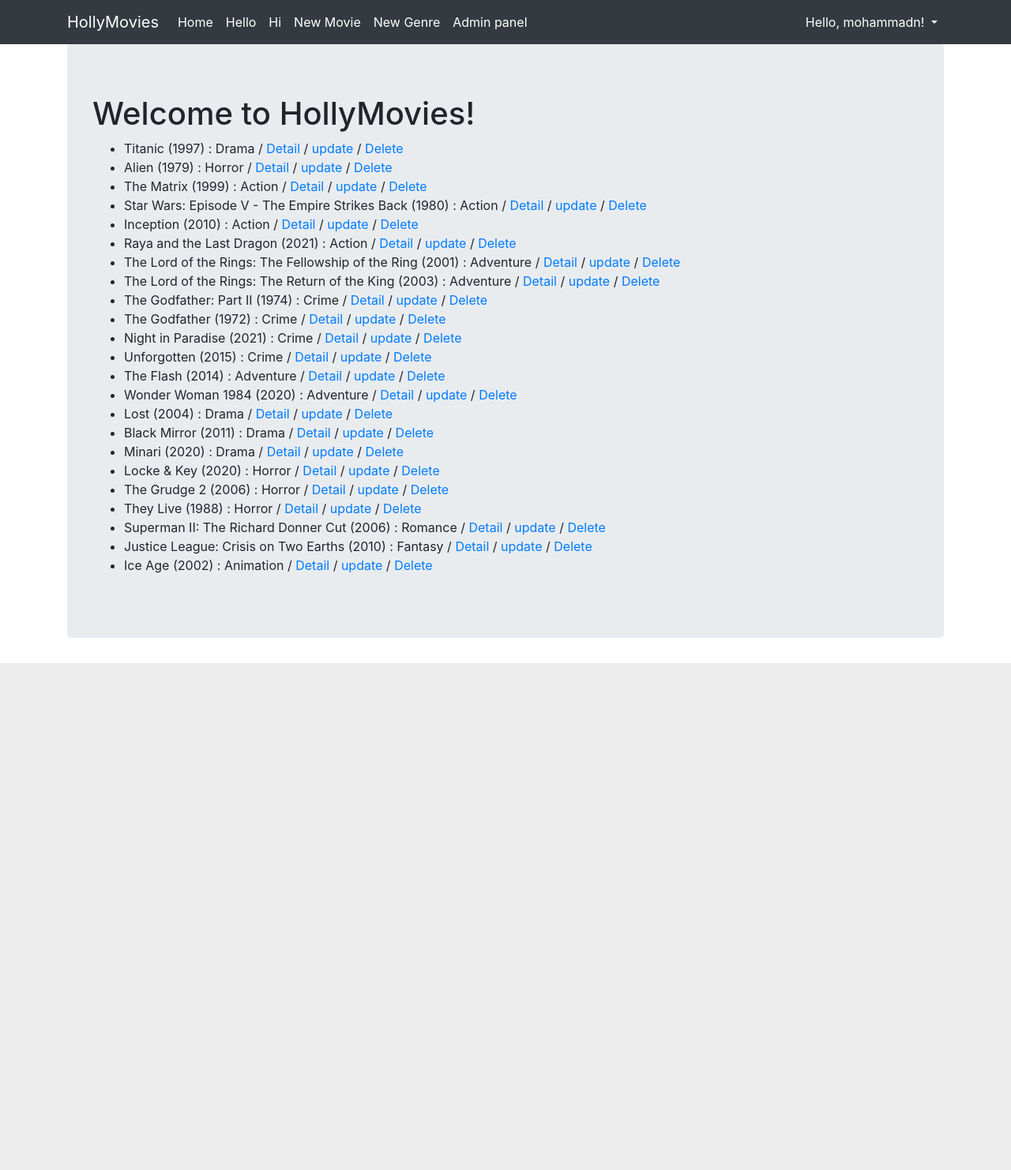
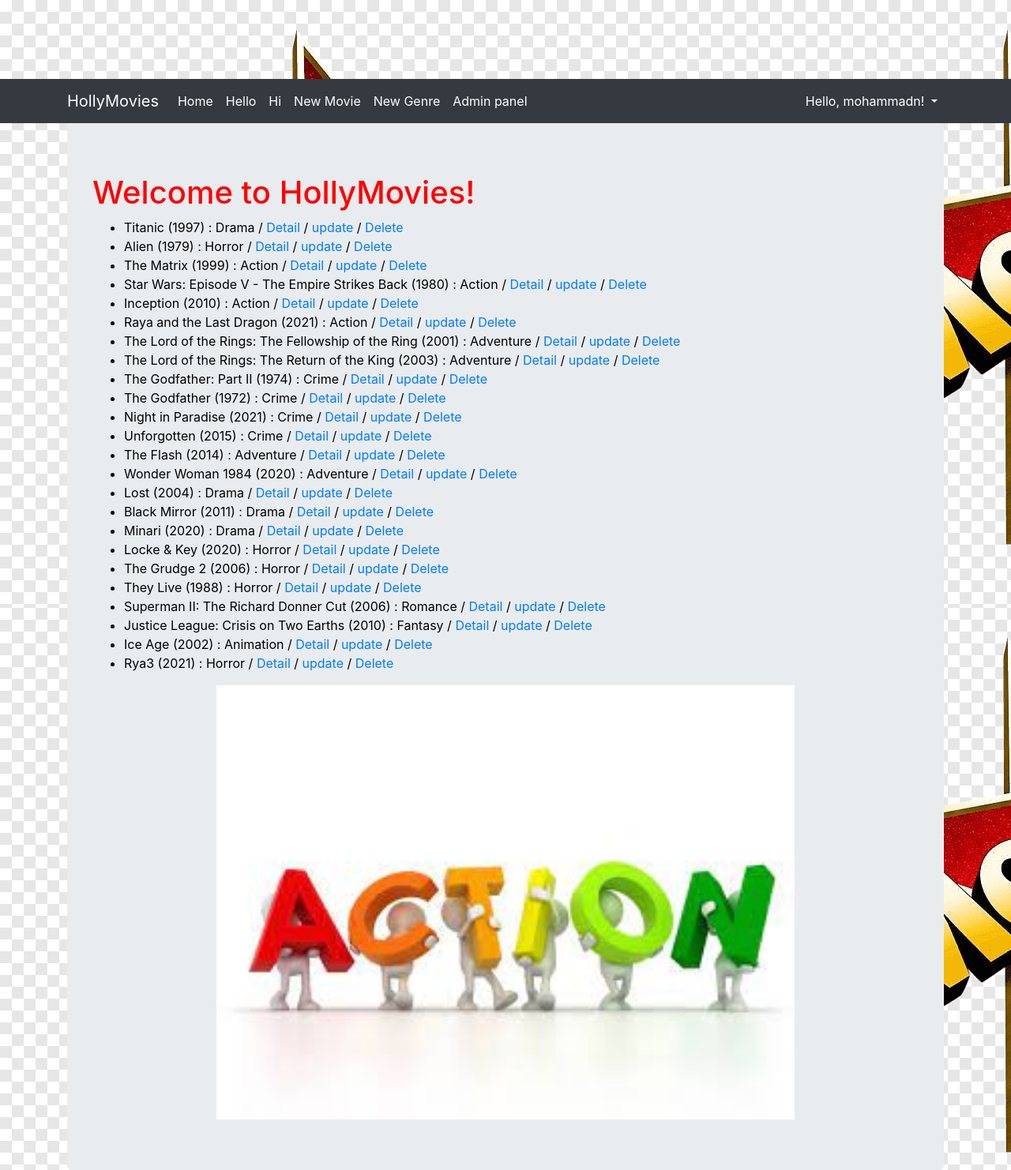
Before and after one commit to elmirashafiei/HollyMovies, a Django app: page / in a window 1280 px wide. Shown: the whole page at 79% size. Before the commit the page ends 840 px from the top, so only its background shows below. Run offline with Django 3.2, Linux system fonts and the light colour scheme; the first user in the database is signed in; data comes from the database, SQL or seed files in the repository; some libraries are stand-ins or nearby versions.

Commit message:
It's done

```diff
--- a/site_1/settings.py
+++ b/site_1/settings.py
@@ -121,5 +121,6 @@ USE_TZ = True
 
 STATIC_URL = '/static/'
 
+
 LOGIN_REDIRECT_URL = 'movies'
 LOGOUT_REDIRECT_URL = 'movies'
--- /dev/null
+++ b/viewer/static/css/styl.css
@@ -0,0 +1,20 @@
+h1{
+color: red;
+}
+
+img{
+     background: url("/static/img/action1.jpeg") 50% 0 no-repeat fixed;
+     display : block;
+     color: black;
+     margin-left : auto;
+     margin-right: auto;
+     height: 550px;
+     padding: 100px 0 0 0;
+}
+
+body {
+  background: url("static/img/action.jpg");
+  color: black;
+  height: 950px;
+  padding: 100px 0 0 0;
+}
--- a/viewer/templates/viewer/base.html
+++ b/viewer/templates/viewer/base.html
@@ -1,10 +1,13 @@
 <!DOCTYPE html>
+{% load static %}
 <html lang="en">
 <head>
     <meta charset="UTF-8">
     <title>HollyMovies</title>
     <!--    CSS BootStrap-->
     <link rel="stylesheet" href="https://stackpath.bootstrapcdn.com/bootstrap/4.2.1/css/bootstrap.min.css" integrity="sha384-GJzZqFGwb1QTTN6wy59ffF1BuGJpLSa9DkKMp0DgiMDm4iYMj70gZWKYbI706tWS" crossorigin="anonymous">
+    <link rel="stylesheet" href="{% static 'css/styl.css' %}">
+    <link href='{% static "/css/styl.css" %}' rel='stylesheet' type='text/css'>
     <script src="https://code.jquery.com/jquery-3.3.1.slim.min.js" integrity="sha384-q8i/X+965DzO0rT7abK41JStQIAqVgRVzpbzo5smXKp4YfRvH+8abtTE1Pi6jizo" crossorigin="anonymous"></script>
     <script src="https://cdnjs.cloudflare.com/ajax/libs/popper.js/1.14.6/umd/popper.min.js" integrity="sha384-wHAiFfRlMFy6i5SRaxvfOCifBUQy1xHdJ/yoi7FRNXMRBu5WHdZYu1hA6ZOblgut" crossorigin="anonymous"></script>
     <!--    JS bootstrap   -->
--- a/viewer/templates/viewer/movies.html
+++ b/viewer/templates/viewer/movies.html
@@ -19,4 +21,6 @@
       </li>
     {% endfor %}
   </ul>
+
+  <img src="{% static 'img/images.jpeg' %}" alt="Action!">
 {% endblock %}
--- a/viewer/views.py
+++ b/viewer/views.py
@@ -10,7 +10,7 @@ from django.contrib.auth.mixins import LoginRequiredMixin, PermissionRequiredMix
 from django.views.generic import ListView, FormView, CreateView, UpdateView, DeleteView, DetailView
 from django.contrib.auth.mixins import LoginRequiredMixin, PermissionRequiredMixin, UserPassesTestMixin
 from logging import getLogger
-
+from django.contrib import messages
 LOGGER = getLogger()
 
 
@@ -134,6 +134,11 @@ class MovieCreateView(LoginRequiredMixin, PermissionRequiredMixin, StaffRequired
   success_url = reverse_lazy('movies')
   permission_required = "viewer.add_movie"
 
+  def form_valid(self, form):
+      result = super().form_valid(form)
+      messages.success(self.request, "Movie Added Successfully")
+      return result
+
 
 # Requires Log in, and Permission to change
 class MovieUpdateView(LoginRequiredMixin, PermissionRequiredMixin, UpdateView):
```
Also changed, not shown: other parts of viewer/templates/viewer/base.html (+1 -0 lines), other parts of viewer/templates/viewer/movies.html (+2 -0 lines), viewer/admin.py (+8 -1 lines), db.sqlite3, viewer/static/img/action.jpg (added), viewer/static/img/action1.jpeg (added), viewer/static/img/images.jpeg (added), 1 other file.
